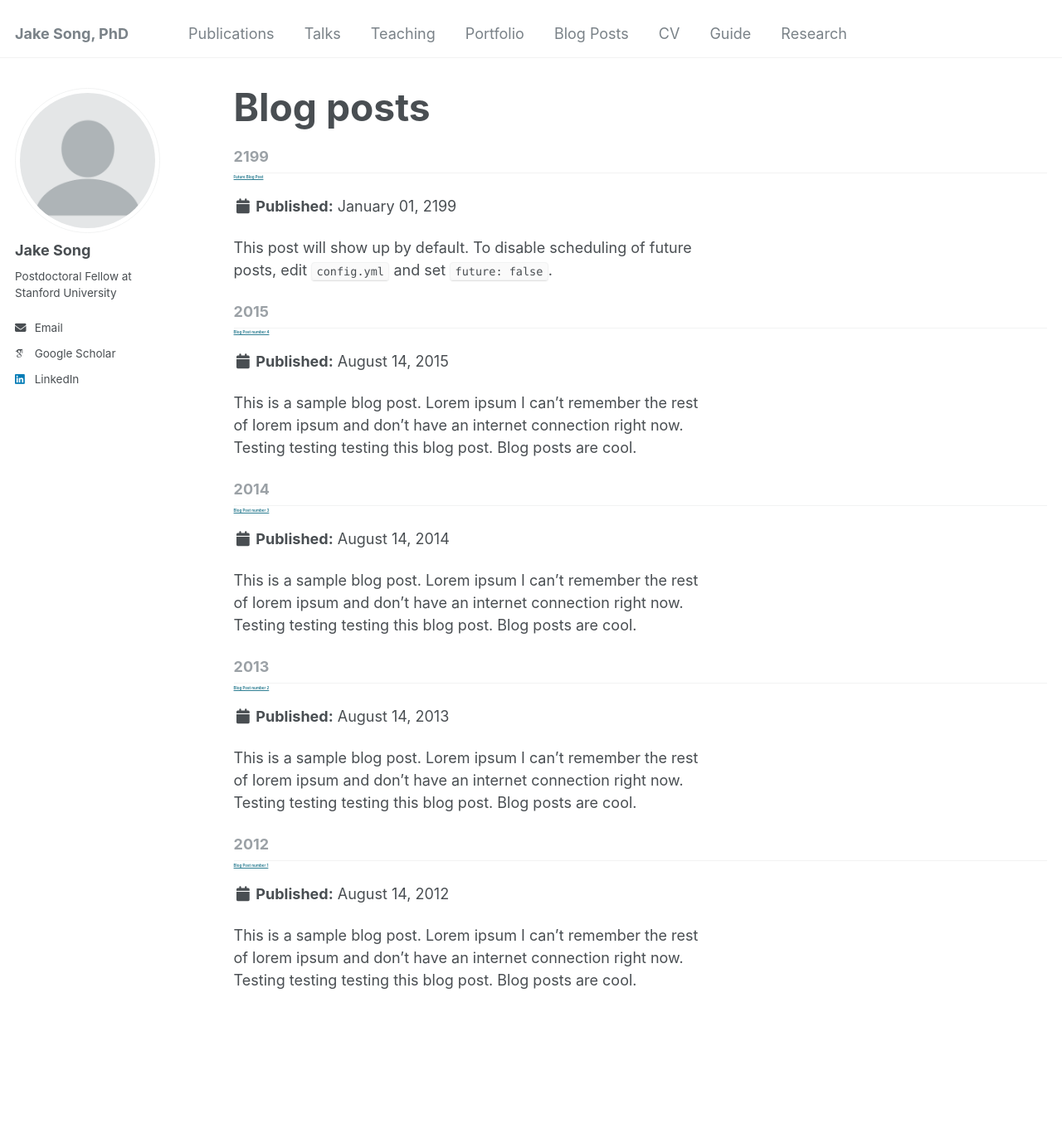
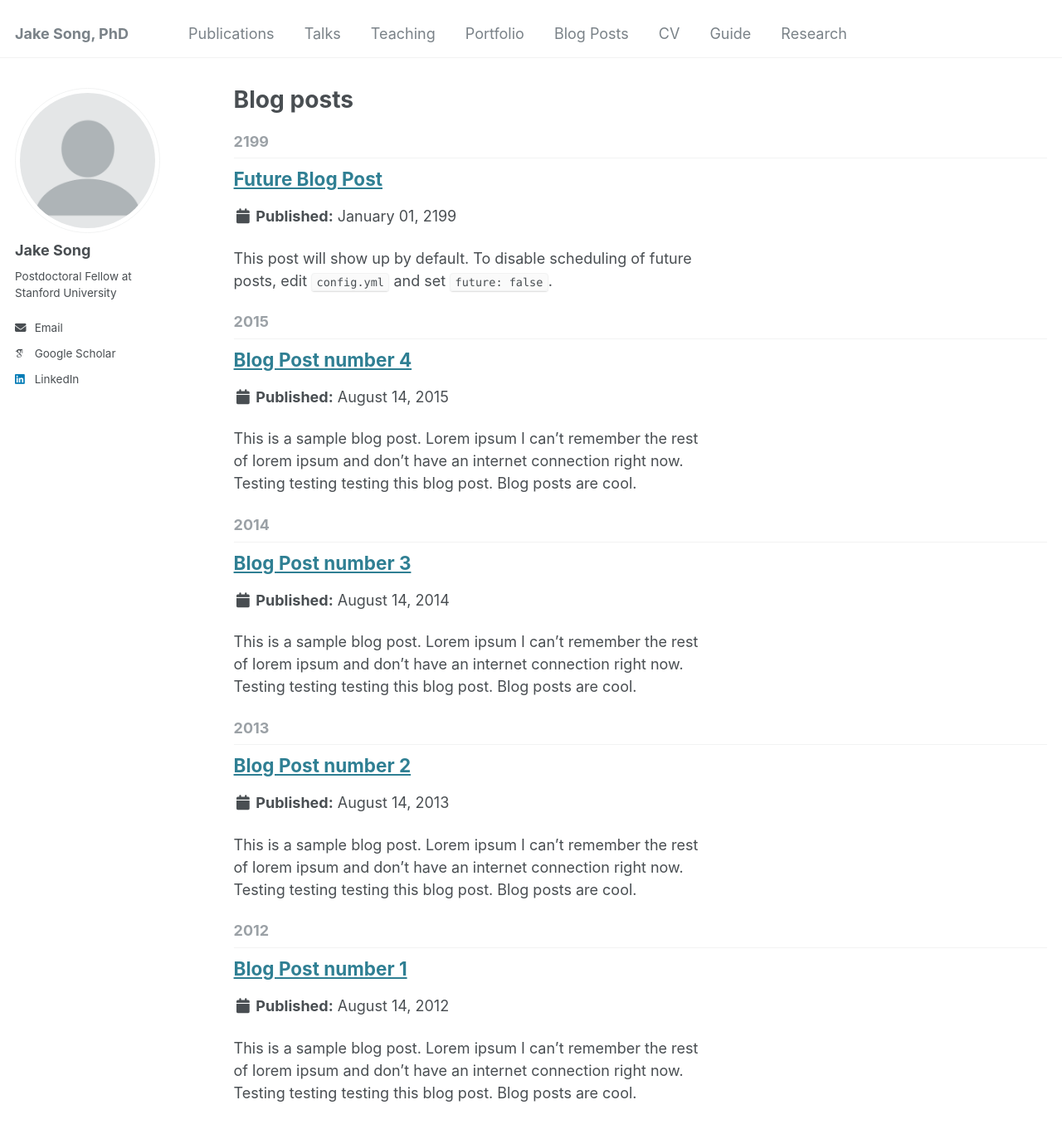
Before and after one commit to jakesong15/jakesong15.github.io, a Jekyll site: the page built from _pages/year-archive.html, in a window 1280 px wide and 1400 px high. Shown: the top 1367 px of the window at 83% size. Built offline with Jekyll 4.4.1, drawn with Linux system fonts in a browser that asks for light colours; some web fonts are replaced.

Commit message:
Update _variables.scss

```diff
--- a/_sass/_variables.scss
+++ b/_sass/_variables.scss
@@ -35,8 +35,8 @@ $caption-font-family        : $serif;
 /* type scale */
 $type-size-1                : 2.441em;  // ~39.056px
 $type-size-2                : 1.953em;  // ~31.248px
-$type-size-3                : 2.563em;  // ~25.008px // 1.563
-$type-size-4                : 0.25em;   // ~20px
+$type-size-3                : 1.563em;  // ~25.008px // 1.563
+$type-size-4                : 1.25em;   // ~20px
 $type-size-5                : 1em;      // ~16px
 $type-size-6                : 0.75em;   // ~12px
 $type-size-7                : 0.6875em; // ~11px
```
